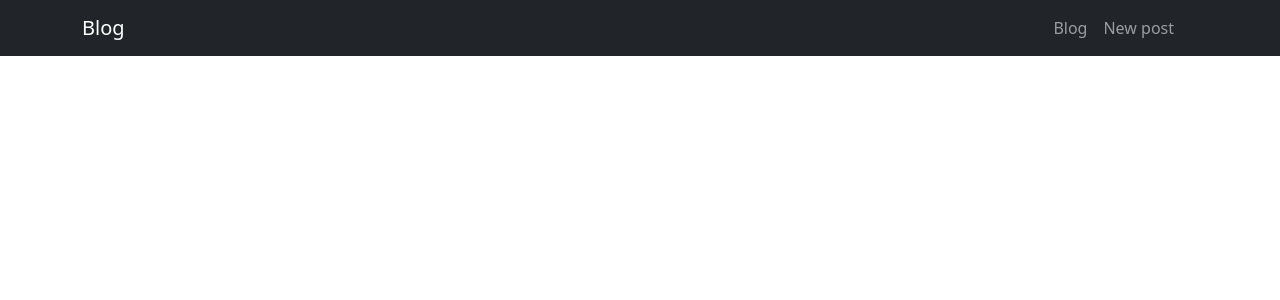
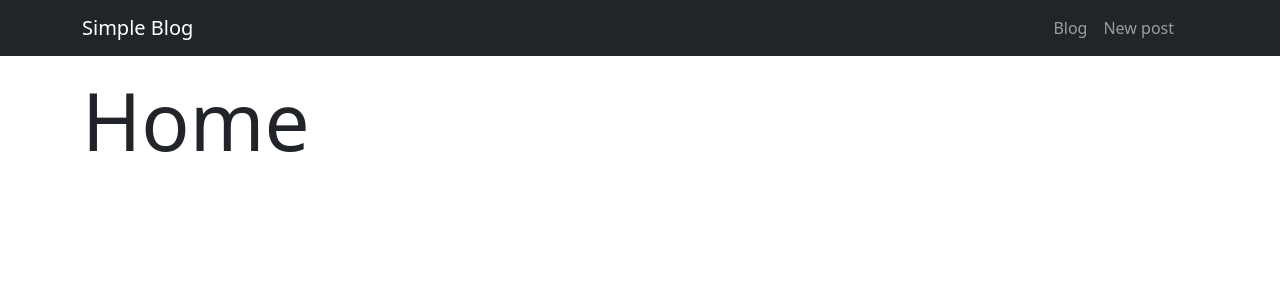
Before and after one commit to AbderrahmaneFadili/simple-blog, a React (Create React App) app in the folder client/: page / in a window 1280 px wide. Before the commit this address had no page. Shown: the top 300 px of the page. Built offline with nearby package versions, Linux system fonts and the light colour scheme.

Commit message:
Home Page & PostDetails Page

```diff
--- a/client/src/App.tsx
+++ b/client/src/App.tsx
@@ -3,14 +3,18 @@ import NavBar from "./layout/NavBar/NavBar";
 import { Route, Routes } from "react-router-dom";
 import Blog from "./pages/Blog/Blog";
 import NewPost from "./pages/NewPost/NewPost";
+import PostDetails from "./pages/PostDetails/PostDetails";
+import Home from "./pages/Home/Home";
 
 function App() {
   return (
     <>
       <NavBar />
       <Routes>
-        <Route path="blog" element={<Blog />} />
-        <Route path="new" element={<NewPost />} />
+        <Route path="/" element={<Home />} />
+        <Route path="/blog" element={<Blog />} />
+        <Route path="/new" element={<NewPost />} />
+        <Route path="/post/:id" element={<PostDetails />} />
       </Routes>
     </>
   );
--- a/client/src/components/Post/Post.tsx
+++ b/client/src/components/Post/Post.tsx
@@ -1,7 +1,7 @@
 import React from "react";
 import Card from "react-bootstrap/Card";
-import Button from "react-bootstrap/Button";
 import moment from "moment";
+import { Link } from "react-router-dom";
 
 type PostProps = {
   id?: number | string;
@@ -13,6 +13,7 @@ type PostProps = {
 };
 
 const Post: React.FC<PostProps> = ({
+  id,
   title,
   description,
   createdAt,
@@ -37,7 +38,9 @@ const Post: React.FC<PostProps> = ({
             ? moment(new Date(updatedAt)).fromNow()
             : moment(new Date(createdAt)).fromNow()}
         </Card.Text>
-        <Button variant="primary">Read more</Button>
+        <Link to={`/post/${id}`} className="btn btn-primary">
+          Read more
+        </Link>
       </Card.Body>
     </Card>
   );
--- a/client/src/components/Posts/Posts.tsx
+++ b/client/src/components/Posts/Posts.tsx
@@ -62,10 +62,11 @@ const posts = [
 const Posts = () => {
   return (
     <Row>
-      {posts.map((post) => {
+      {posts.map((post, i) => {
         return (
-          <Col key={post.id} md={4} className="mb-5">
+          <Col key={i} md={4} className="mb-5">
             <Post
+              id={post.id}
               image={post.image}
               title={post.title}
               description={post.description}
--- a/client/src/layout/NavBar/NavBar.tsx
+++ b/client/src/layout/NavBar/NavBar.tsx
@@ -6,7 +6,7 @@ const NavBar = () => {
     <Navbar bg="dark" expand={"sm"} className="mb-3 navbar-dark">
       <Container>
         <NavLink to="/" className="navbar-brand">
-          Blog
+          Simple Blog
         </NavLink>
         <Navbar.Toggle aria-controls="offcanvasNavbar-expand-sm" />
         <Navbar.Offcanvas
--- /dev/null
+++ b/client/src/pages/Home/Home.tsx
@@ -0,0 +1,12 @@
+import React from "react";
+import { Container } from "react-bootstrap";
+
+const Home = () => {
+  return (
+    <Container>
+      <h1 className="display-1">Home</h1>
+    </Container>
+  );
+};
+
+export default Home;
--- /dev/null
+++ b/client/src/pages/PostDetails/PostDetails.tsx
@@ -0,0 +1,8 @@
+import React from "react";
+import { Container } from "react-bootstrap";
+
+const PostDetails = () => {
+  return <Container>PostDetails</Container>;
+};
+
+export default PostDetails;
```
